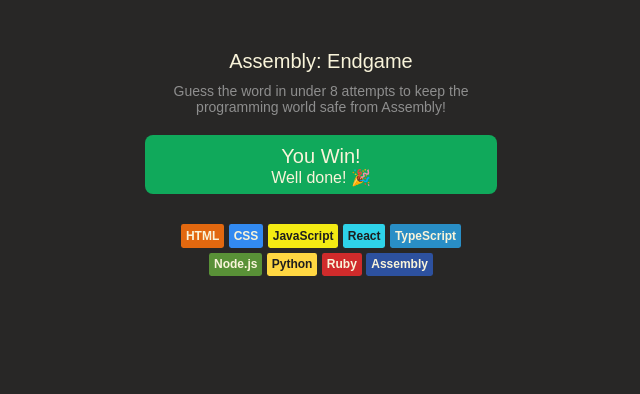
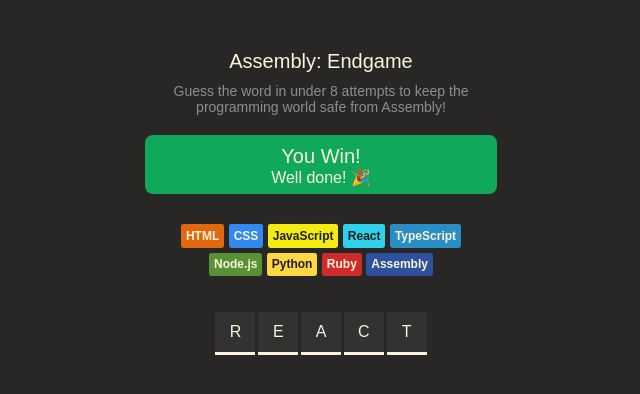
Before and after one commit to siyam-7/endgame, a React (Vite) app: page / in a window 1280 px wide. Shown: the top 394 px of the page, without its empty margins (319-959 px from the left). Built offline with nearby package versions, Linux system fonts and the light colour scheme.

Commit message:
add/design word section

```diff
--- a/src/App.css
+++ b/src/App.css
@@ -60,3 +60,18 @@
   font-weight: 700;
   padding:0.3rem;
 }
+
+.word{
+  margin: 1.5rem;
+}
+.word span{
+  margin:0.0875rem;
+  display:inline-flex;
+  align-items: center;
+  justify-content: center;
+  background-color: #323232;
+  border-bottom-style: solid;
+  border-bottom-color: #F9F4DA;
+  min-width: 2.5rem;
+  min-height: 2.5rem;
+}
--- a/src/App.jsx
+++ b/src/App.jsx
@@ -1,7 +1,11 @@
+import { useState } from "react";
 import "./App.css";
 import Language from "./Language";
 import { languages } from "./languages";
 export default function App() {
+  const [currentWord,setCurrentWord] = useState("react");
+  const letters = currentWord.split("");
+  const word = letters.map(letter => <span>{letter.toUpperCase()}</span>)
   const langlist = languages.map(language => <Language name={language.name} color={language.color} backgroundColor={language.backgroundColor} /> )
   return (
     <main>
@@ -19,6 +23,9 @@
       <section className="languages">
        {langlist}
       </section>
+      <section className="word">
+        {word}
+      </section>
     </main>
   );
 }
```
